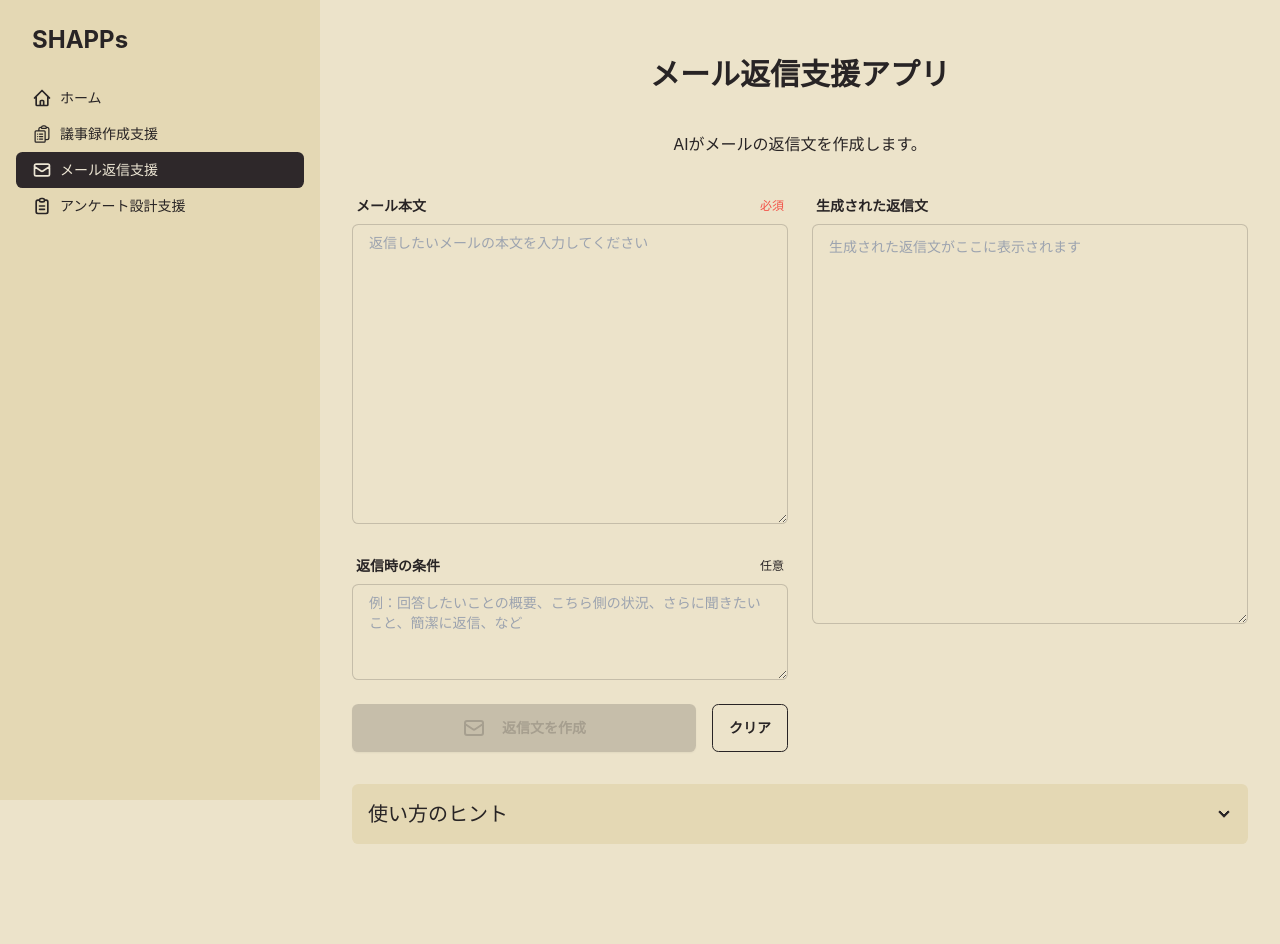
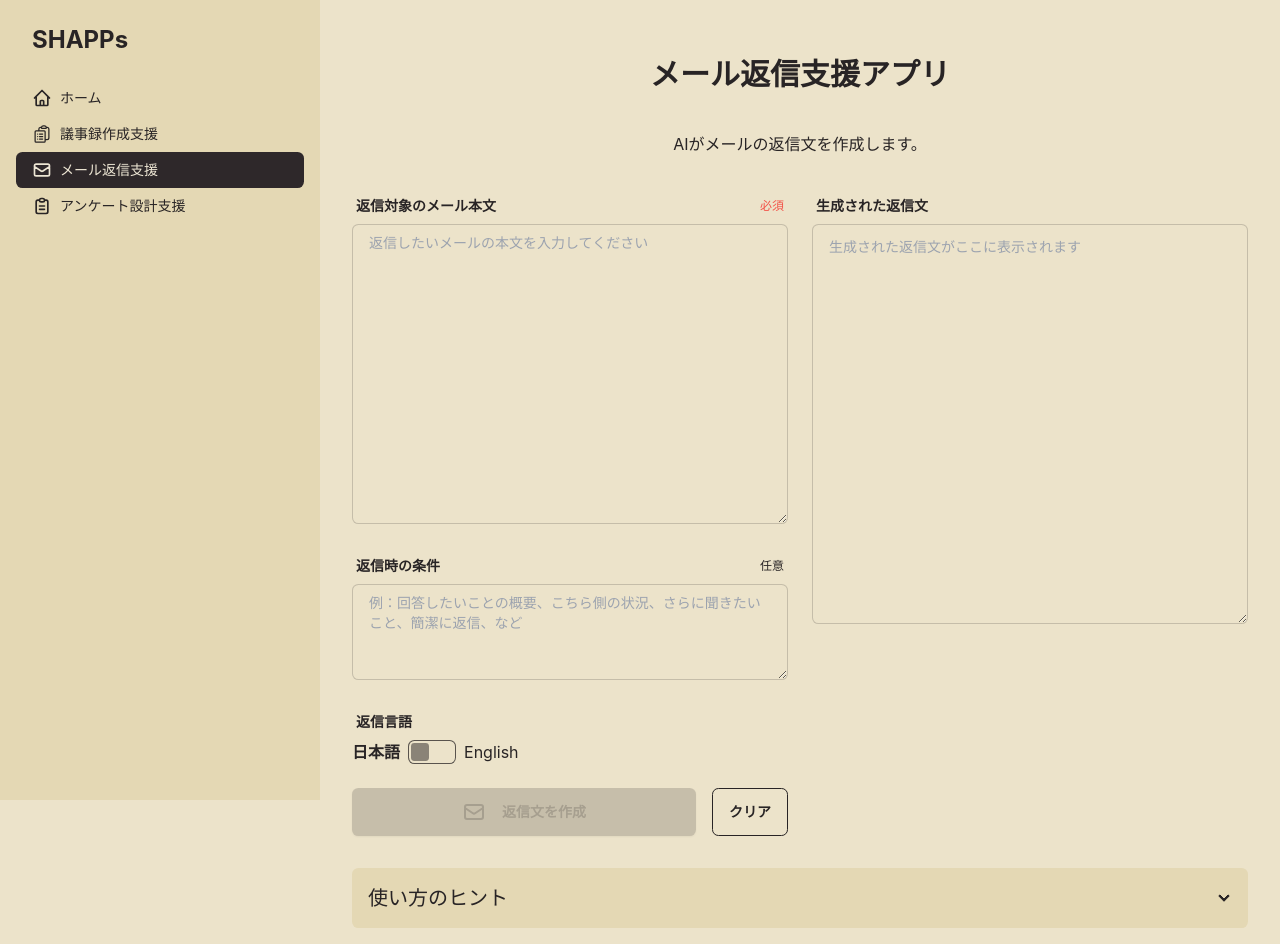
Before and after one commit to MaTTalv001/frontend_for_dify, a React (Create React App) app: page /002_EMAIL_REPLY in a window 1280 px wide. Before the commit the page ends 860 px from the top, so only its background shows below. Built offline with nearby package versions, Linux system fonts and the light colour scheme.

Commit message:
README修正

```diff
--- a/src/pages/002_EMAIL_REPLY.jsx
+++ b/src/pages/002_EMAIL_REPLY.jsx
@@ -7,6 +7,7 @@ import { useState } from "react";
 export default function EmailReply() {
   const [mail, setMail] = useState("");
   const [condition, setCondition] = useState("");
+  const [language, setLanguage] = useState("日本語");
   const [isLoading, setIsLoading] = useState(false);
   const [result, setResult] = useState("");
   const [error, setError] = useState("");
@@ -28,6 +29,7 @@ export default function EmailReply() {
             inputs: {
               mail: mail,
               condition: condition,
+              language: language,
             },
             response_mode: "blocking",
             user: "web-client", // 必要に応じて設定
@@ -81,7 +83,7 @@ export default function EmailReply() {
         <div className="space-y-6">
           <div className="form-control">
             <label className="label">
-              <span className="label-text font-bold">メール本文</span>
+              <span className="label-text font-bold">返信対象のメール本文</span>
               <span className="label-text-alt text-error">必須</span>
             </label>
             <textarea
@@ -104,6 +106,28 @@ export default function EmailReply() {
               value={condition}
               onChange={(e) => setCondition(e.target.value)}
             ></textarea>
+          </div>
+
+          <div className="form-control">
+            <label className="label">
+              <span className="label-text font-bold">返信言語</span>
+            </label>
+            <div className="flex items-center gap-2">
+              <span className={language === "日本語" ? "font-bold" : ""}>
+                日本語
+              </span>
+              <input
+                type="checkbox"
+                className="toggle toggle-primary"
+                checked={language === "English"}
+                onChange={(e) =>
+                  setLanguage(e.target.checked ? "English" : "日本語")
+                }
+              />
+              <span className={language === "English" ? "font-bold" : ""}>
+                English
+              </span>
+            </div>
           </div>
 
           <div className="flex gap-4">
@@ -203,3 +227,5 @@ export default function EmailReply() {
 // {{mail}}
 // ## 条件
 // {{condition}}
+// ## 言語
+// {{language}}
```
Also changed, not shown: src/sample_data/survey_sample.txt (added).
